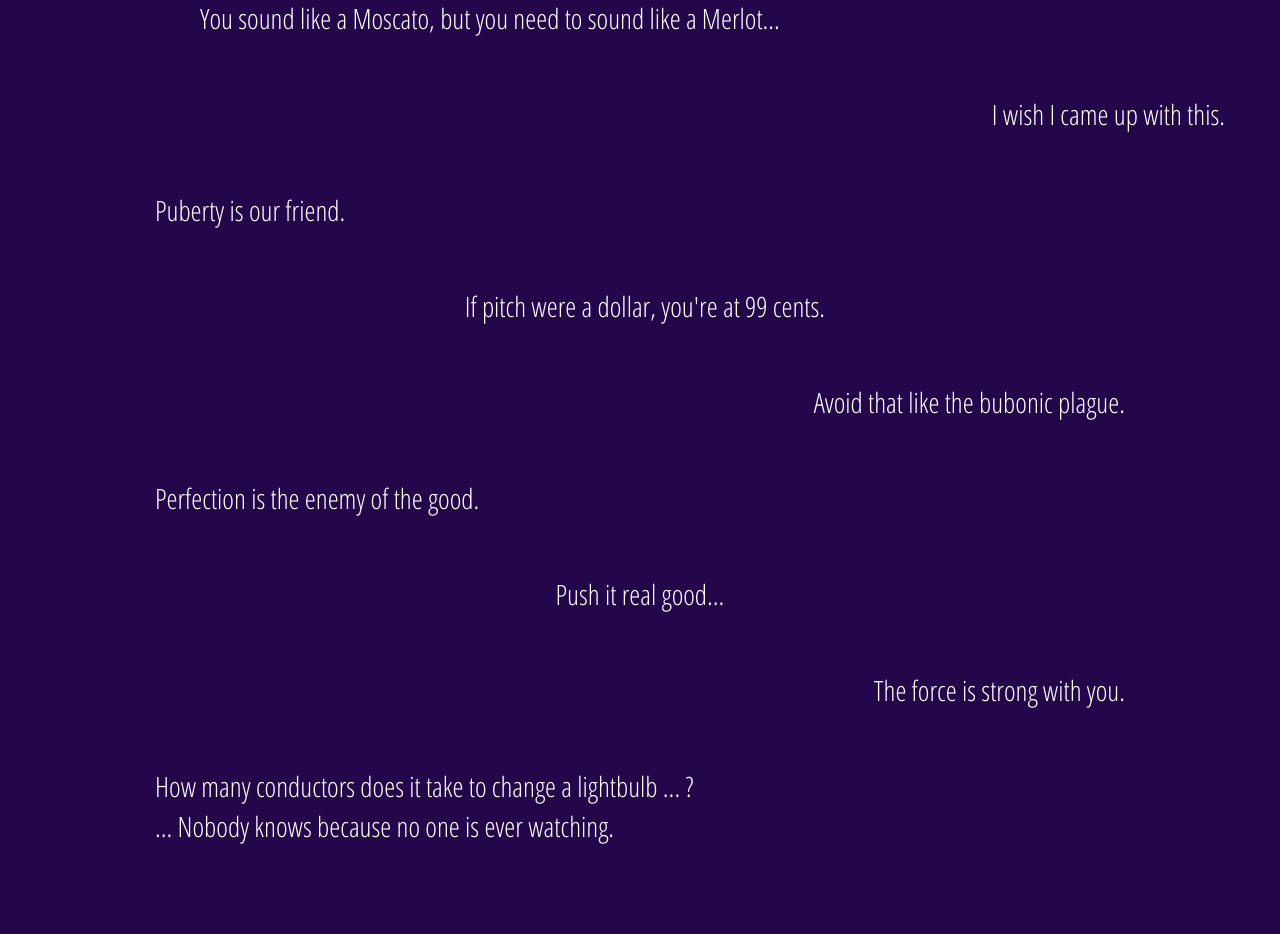
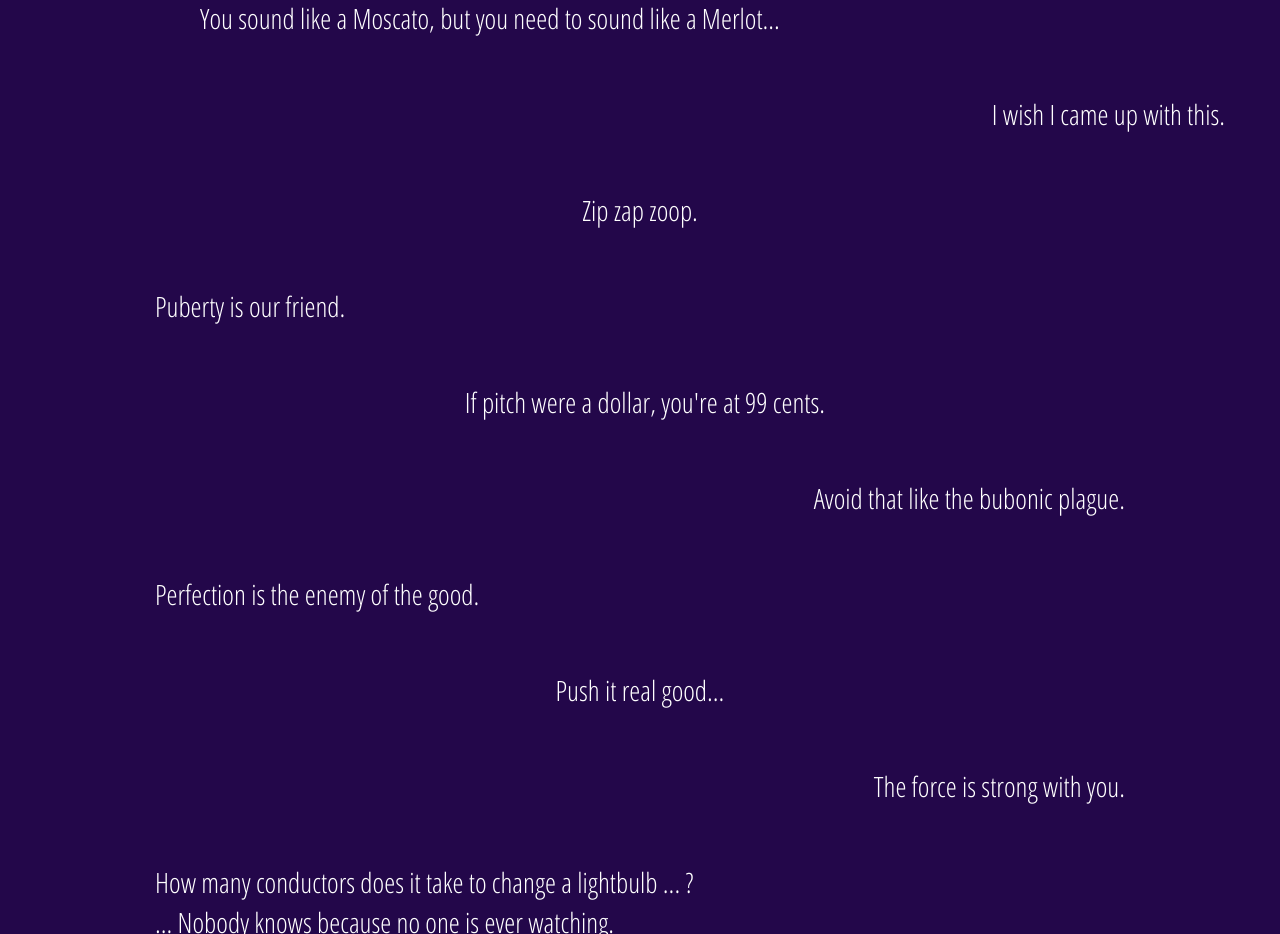
Before and after one commit to OGBrad/OGBrad.github.io, a plain HTML site: page index.html in a window 1280 px wide. Shown: the part 1600-2534 px from the top of the page. Drawn offline with nearby package versions, Linux system fonts and the light colour scheme; a web font is replaced by a local one.

Commit message:
Adding zip zap zoop

```diff
--- a/index.html
+++ b/index.html
@@ -50,6 +50,9 @@
             <div class="quote col-xs-12 text-right">
               I wish I came up with this.
             </div>
+            <div class="quote col-xs-12 text-center">
+              Zip zap zoop.
+            </div>
             <div class="quote col-xs-7 col-xs-offset-1 text-left">
               Puberty is our friend.
             </div>
```
